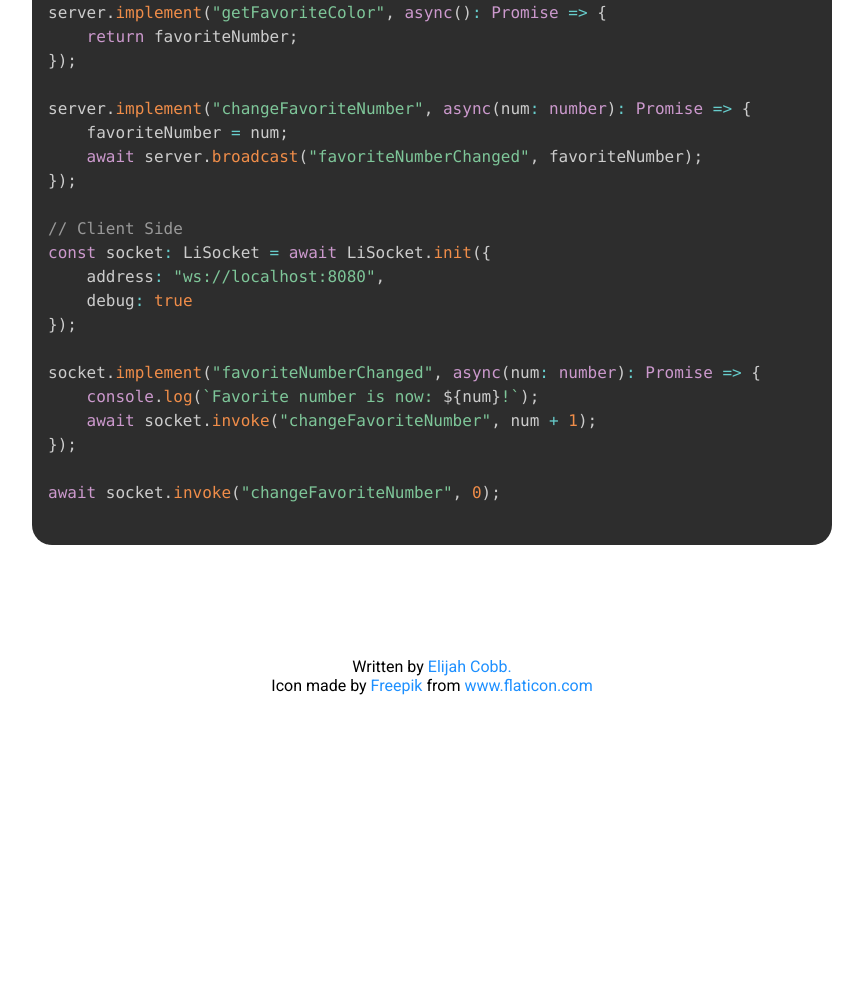
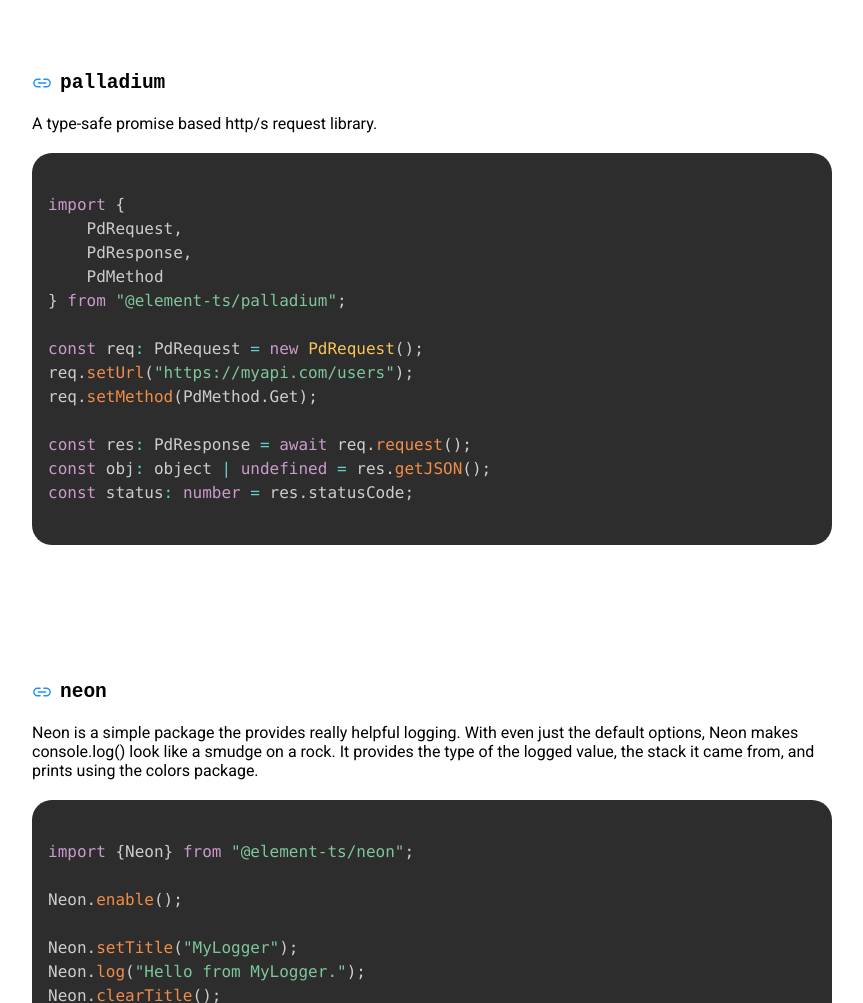
Before and after one commit to element-ts/element-ts.com, a plain HTML site: page index.html in a window 1280 px wide. Shown: the part 4989-5992 px from the top of the page, without its empty margins (208-1071 px from the left). Before the commit the page ends 5724 px from the top, so only its background shows below. Drawn offline with nearby package versions, Linux system fonts and the light colour scheme; some packages are replaced by stand-ins of ours; a script that the page names is missing.

Commit message:
added neon

```diff
--- a/index.html
+++ b/index.html
@@ -154,30 +154,6 @@ const messageDecrypted: string = dataDecrypted.toString("utf8");
 		</section>
 		<section class="repo">
 			<div class="header">
-				<a class="githubLogoLink" href="https://github.com/element-ts/palladium" target="_blank"><ion-icon name="link-outline"></ion-icon></a>
-				<h2>palladium</h2>
-			</div>
-			<p>
-				A type-safe promise based http/s request library.
-			</p>
-			<pre><code class="language-ts">
-import {
-    PdRequest,
-    PdResponse,
-    PdMethod
-} from "@element-ts/palladium";
-
-const req: PdRequest = new PdRequest();
-req.setUrl("https://myapi.com/users");
-req.setMethod(PdMethod.Get);
-
-const res: PdResponse = await req.request();
-const obj: object | undefined = res.getJSON();
-const status: number = res.statusCode;
-			</code></pre>
-		</section>
-		<section class="repo">
-			<div class="header">
 				<a class="githubLogoLink" href="https://github.com/element-ts/lithium" target="_blank"><ion-icon name="link-outline"></ion-icon></a>
 				<h2>lithium</h2>
 			</div>
@@ -240,6 +216,60 @@ socket.implement("favoriteNumberChanged", async(num: number): Promise<void> => {
 await socket.invoke("changeFavoriteNumber", 0);
 			</code></pre>
 		</section>
+		<section class="repo">
+			<div class="header">
+				<a class="githubLogoLink" href="https://github.com/element-ts/palladium" target="_blank"><ion-icon name="link-outline"></ion-icon></a>
+				<h2>palladium</h2>
+			</div>
+			<p>
+				A type-safe promise based http/s request library.
+			</p>
+			<pre><code class="language-ts">
+import {
+    PdRequest,
+    PdResponse,
+    PdMethod
+} from "@element-ts/palladium";
+
+const req: PdRequest = new PdRequest();
+req.setUrl("https://myapi.com/users");
+req.setMethod(PdMethod.Get);
+
+const res: PdResponse = await req.request();
+const obj: object | undefined = res.getJSON();
+const status: number = res.statusCode;
+			</code></pre>
+		</section>
+		<section class="repo">
+			<div class="header">
+				<a class="githubLogoLink" href="https://github.com/element-ts/neon" target="_blank"><ion-icon name="link-outline"></ion-icon></a>
+				<h2>neon</h2>
+			</div>
+			<p>
+				Neon is a simple package the provides really helpful logging. With even just the default options, Neon
+				makes console.log() look like a smudge on a rock. It provides the type of the logged value, the stack
+				it came from, and prints using the colors package.
+			</p>
+			<pre><code class="language-ts">
+import {Neon} from "@element-ts/neon";
+
+Neon.enable();
+
+Neon.setTitle("MyLogger");
+Neon.log("Hello from MyLogger.");
+Neon.clearTitle();
+Neon.log("Hello, world!");
+Neon.log(1223456789);
+Neon.log(true);
+Neon.log({foo: "bar"});
+Neon.log([1, 2, 3]);
+Neon.log(Buffer.from("Hello, world!"));
+
+Neon.err("AHHHH!");
+Neon.err(new Error("WHOA WHOA!"));
+Neon.err("AHHHH!", true);
+			</code></pre>
+		</section>
 	</main>
 	<footer>
 		<p>Written by <a href="https://elijahcobb.com" target="_blank">Elijah Cobb.</a></p>
```
